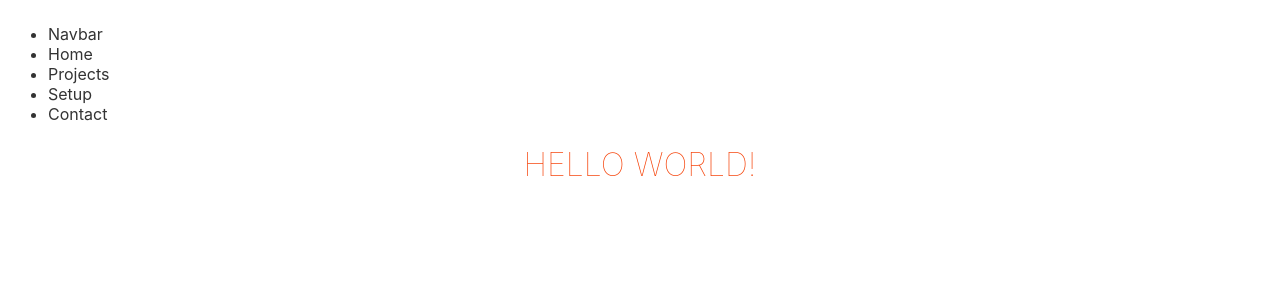
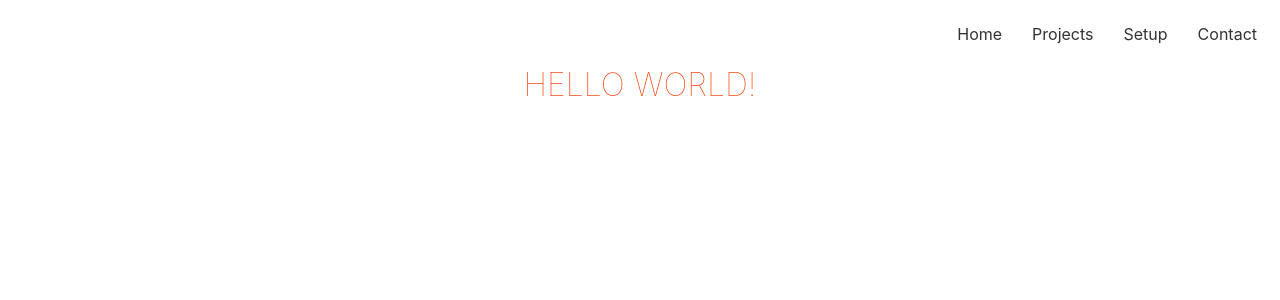
Before and after one commit to leandrocodes/first-svelte-app, a Svelte app: page / in a window 1280 px wide. Shown: the top 300 px of the page. Built offline with nearby package versions, Linux system fonts and the light colour scheme.

Commit message:
nice navbar

```diff
--- a/src/components/navbar.svelte
+++ b/src/components/navbar.svelte
@@ -1,9 +1,19 @@
 <script>
-  export let navItems = ['Navbar', 'Home', 'Projects', 'Setup', 'Contact']
+  export let navItems = ['Home', 'Projects', 'Setup', 'Contact']
 </script>
 
 <style>
-
+  ul {
+    display: flex;
+    list-style-type: none;
+    justify-content: flex-end;
+  }
+  ul li {
+    margin: 0 15px;
+  }
+  ul li:hover {
+    color: #f53e03;
+  }
 </style>
 
 <main>
```
